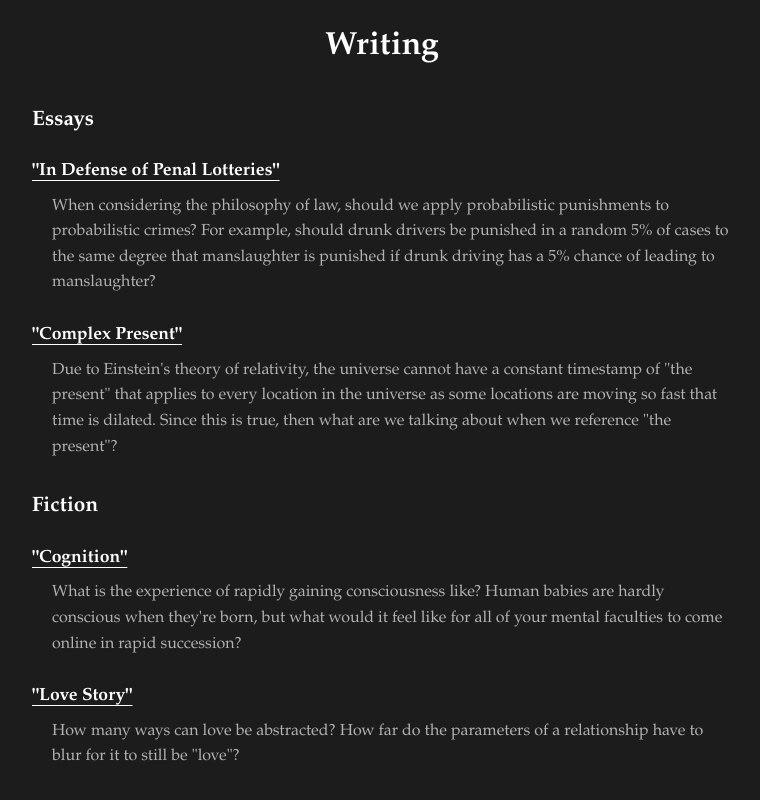
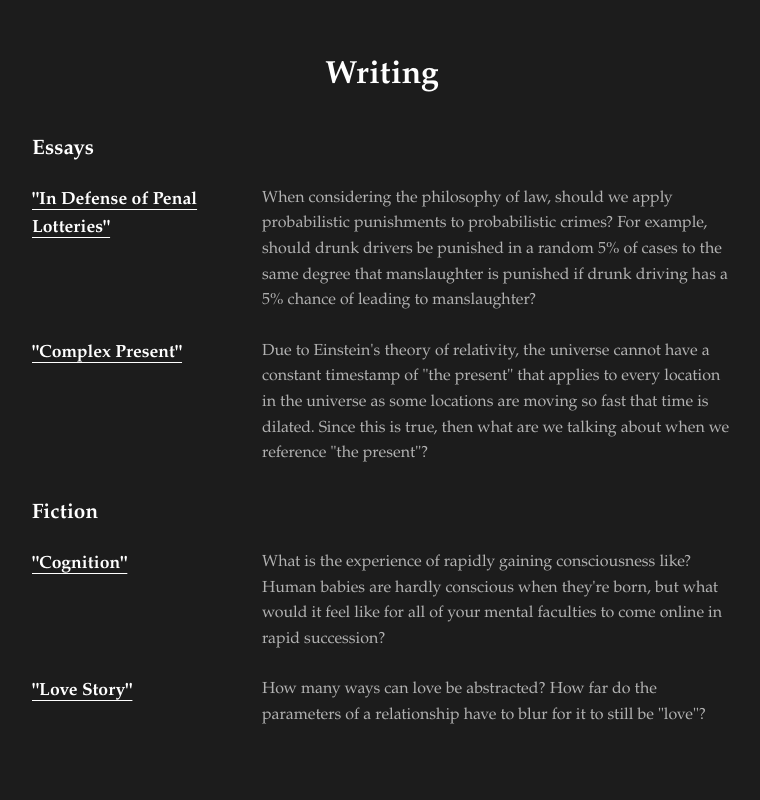
Before and after one commit to mbbbackus/benbackus, a React (Create React App) app: page /#/ in a window 1280 px wide. Shown: the part 6486-7286 px from the top of the page, without its empty margins (258-1018 px from the left). Built offline with nearby package versions, Linux system fonts and the light colour scheme.

Commit message:
Writing section: two-column layout

```diff
--- a/src/styles/Writing.css
+++ b/src/styles/Writing.css
@@ -38,17 +38,22 @@ a {
 }
 
 .writing-item {
+    display: flex;
+    gap: 30px;
     margin-bottom: 25px;
+    align-items: flex-start;
 }
 
 .writing-title {
     font-size: 1.1rem;
     font-weight: bold;
+    flex-shrink: 0;
+    width: 200px;
 }
 
 .writing-desc {
-    margin-top: 8px;
-    margin-left: 20px;
+    margin: 0;
     color: rgba(205, 205, 205, 0.85);
     font-size: 16px;
+    flex: 1;
 }
```
